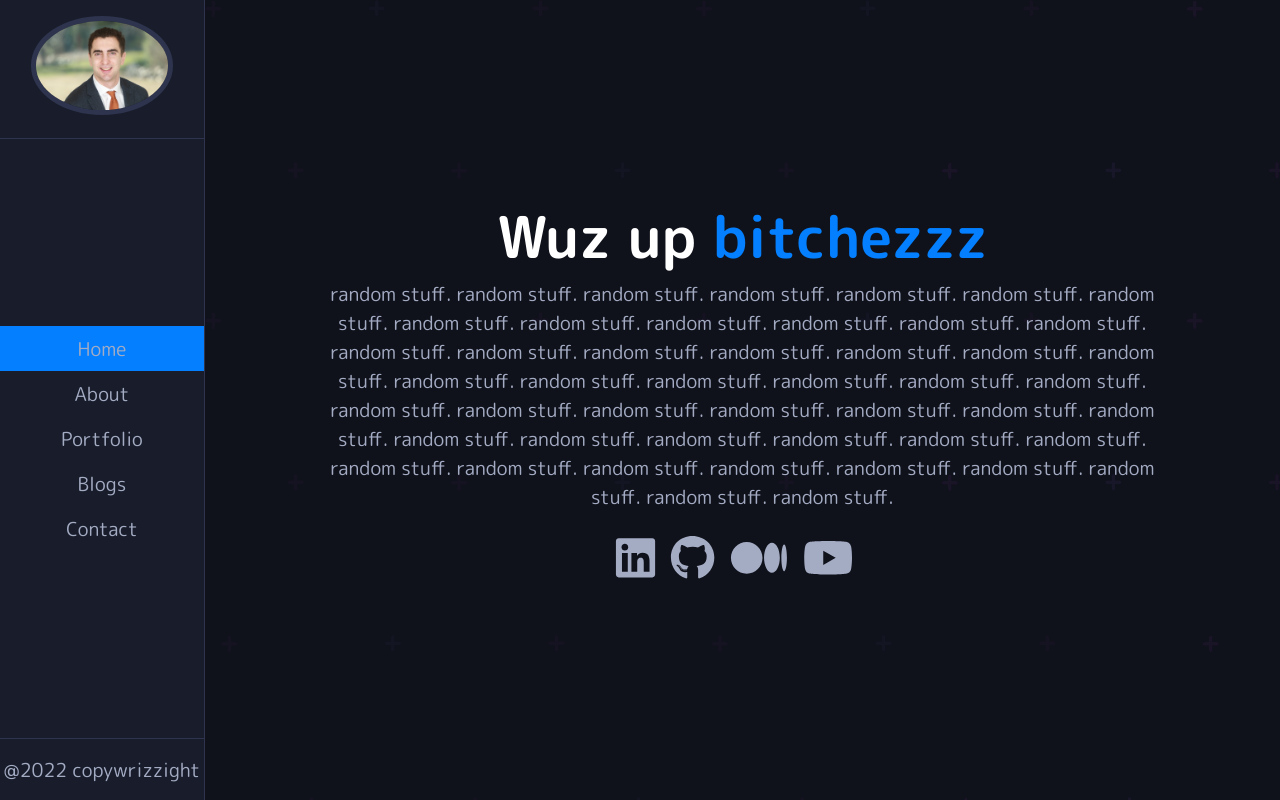
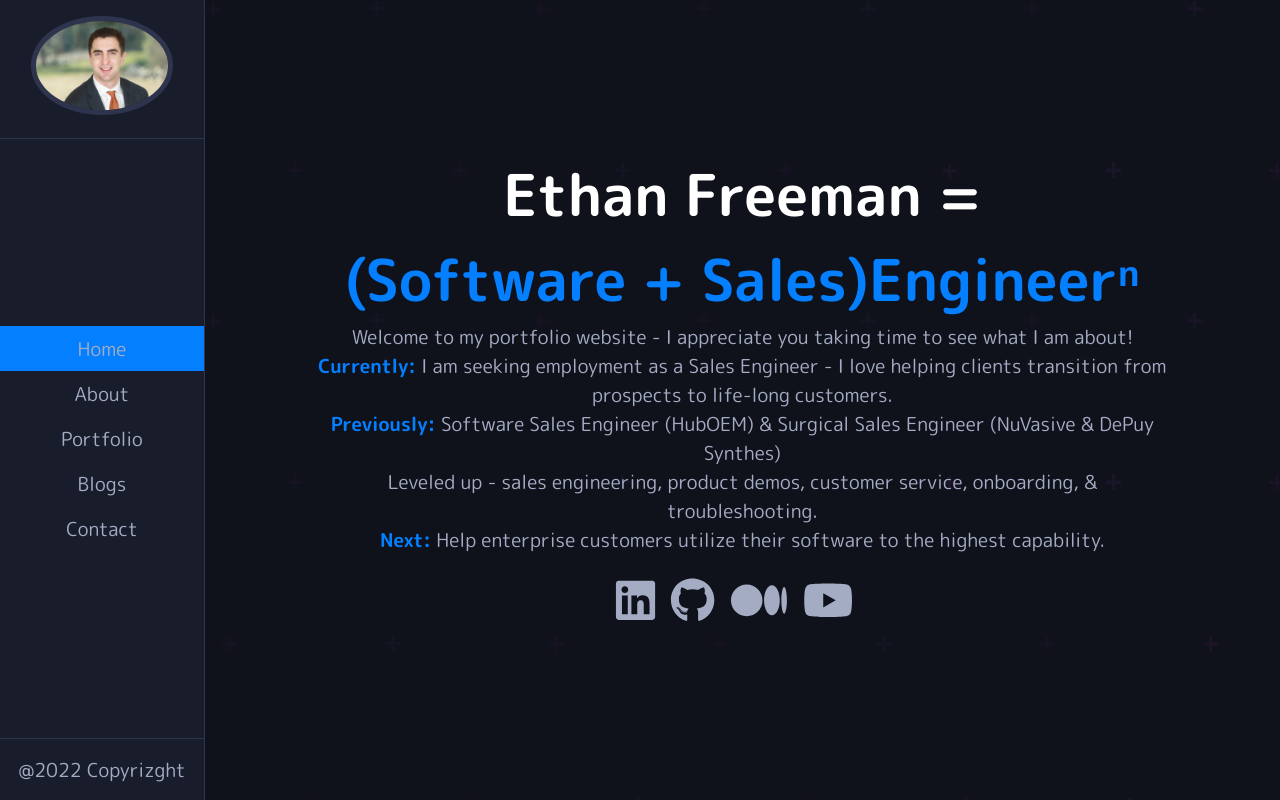
Before and after one commit to ethanfree23/portfolio, a React (Create React App) app in the folder client/: page / in a window 1280 px wide. Built offline with nearby package versions, Linux system fonts and the light colour scheme.

Commit message:
fixed issue with about page layout

```diff
--- a/client/src/Components/NavBar.js
+++ b/client/src/Components/NavBar.js
@@ -1,14 +1,14 @@
 import React from 'react'
 import avatar from '../img/Headshot.JPG';
-import {NavLink} from 'react-router-dom';
+import { NavLink } from 'react-router-dom';
 
 function Navbar() {
     return (
         <div className="NavBar">
             <nav className="nav">
                 <div className="profile">
-                    <img src={avatar} alt=""/>
-                 </div>
+                    <img src={avatar} alt="" />
+                </div>
 
                 <ul className="nav-items">
                     <li className="nav-item">
@@ -40,9 +40,9 @@ function Navbar() {
 
                 <footer className="footer">
                     <p>
-                        @2022 copywrizzight
+                        @2022 Copyrizght
                     </p>
-            </footer>
+                </footer>
             </nav>
 
         </div>
--- a/client/src/Pages/AboutPage.js
+++ b/client/src/Pages/AboutPage.js
@@ -13,7 +13,7 @@ function AboutPage() {
       <Title title={'About Me'} span={'About Me'} />
       <ImageSection />
       <Title title={'My Skills'} span={'My Skills'} />
-      <div className="skills-container">
+      <div className="skillsContainer">
         <SkillsSection skill={'Javascript'} progress={'50%'} width={'50%'} />
         <SkillsSection skill={'React'} progress={'60%'} width={'60%'} />
         <SkillsSection skill={'Redux'} progress={'20%'} width={'20%'} />
@@ -27,6 +27,7 @@ function AboutPage() {
         <SkillsSection skill={'Heroku'} progress={'20%'} width={'20%'} />
         <SkillsSection skill={'Sinatra'} progress={'10%'} width={'10%'} />
       </div>
+      <Title title={'Services'} span={'Services'} />
       <div className="services-container">
         <ServicesSection image={design}/>
         <ServicesSection image={design}/>
--- a/client/src/Pages/HomePage.js
+++ b/client/src/Pages/HomePage.js
@@ -8,13 +8,14 @@ function HomePage() {
         <div className="HomePage">
             <header className="hero">
                 <h1 className="hero-text">
-                    Wuz up
-                    <span> bitchezzz</span>
+                    Ethan Freeman =
+                    <br /><span> (Software + Sales)Engineerⁿ</span>
                 </h1>
                 <p className="h-sub-text">
-                    random stuff. random stuff. random stuff. random stuff. random stuff. random stuff. random stuff. random stuff. random stuff. random stuff. random stuff. random stuff. random stuff. random stuff. random stuff. random stuff.
-                    random stuff. random stuff. random stuff. random stuff. random stuff. random stuff. random stuff. random stuff. random stuff. random stuff. random stuff. random stuff. random stuff. random stuff. random stuff. random stuff.
-                    random stuff. random stuff. random stuff. random stuff. random stuff. random stuff. random stuff. random stuff. random stuff. random stuff. random stuff. random stuff. random stuff. random stuff. random stuff. random stuff.
+                    Welcome to my portfolio website - I appreciate you taking time to see what I am about!<br />
+                    <strong>Currently:</strong> I am seeking employment as a Sales Engineer - I love helping clients transition from prospects to life-long customers.<br />
+                    <strong>Previously: </strong> Software Sales Engineer (HubOEM) & Surgical Sales Engineer (NuVasive & DePuy Synthes) <br/> Leveled up - sales engineering, product demos, customer service, onboarding, & troubleshooting.<br />
+                    <strong>Next:</strong> Help enterprise customers utilize their software to the highest capability.
                 </p>
                 <div className="icons">
                     <Link className="icon-holder" >
--- a/client/src/styles/_services.scss
+++ b/client/src/styles/_services.scss
@@ -7,6 +7,11 @@
         border-bottom: 1px solid #2e344e;
         border-top: 8px solid #2e344e;
         transition: all .4s ease-in-out;
+
+        .service-img {
+            width: 30rem;
+            height: 20rem;
+        }
 
         @media screen and (max-width:1400px) {
             width: 100%;
--- a/client/src/styles/_typography.scss
+++ b/client/src/styles/_typography.scss
@@ -19,6 +19,9 @@
 
 .h-sub-text {
     text-align: center;
+    strong{
+        color: #037FFF;
+    }
 }
 
 .icons {
```
